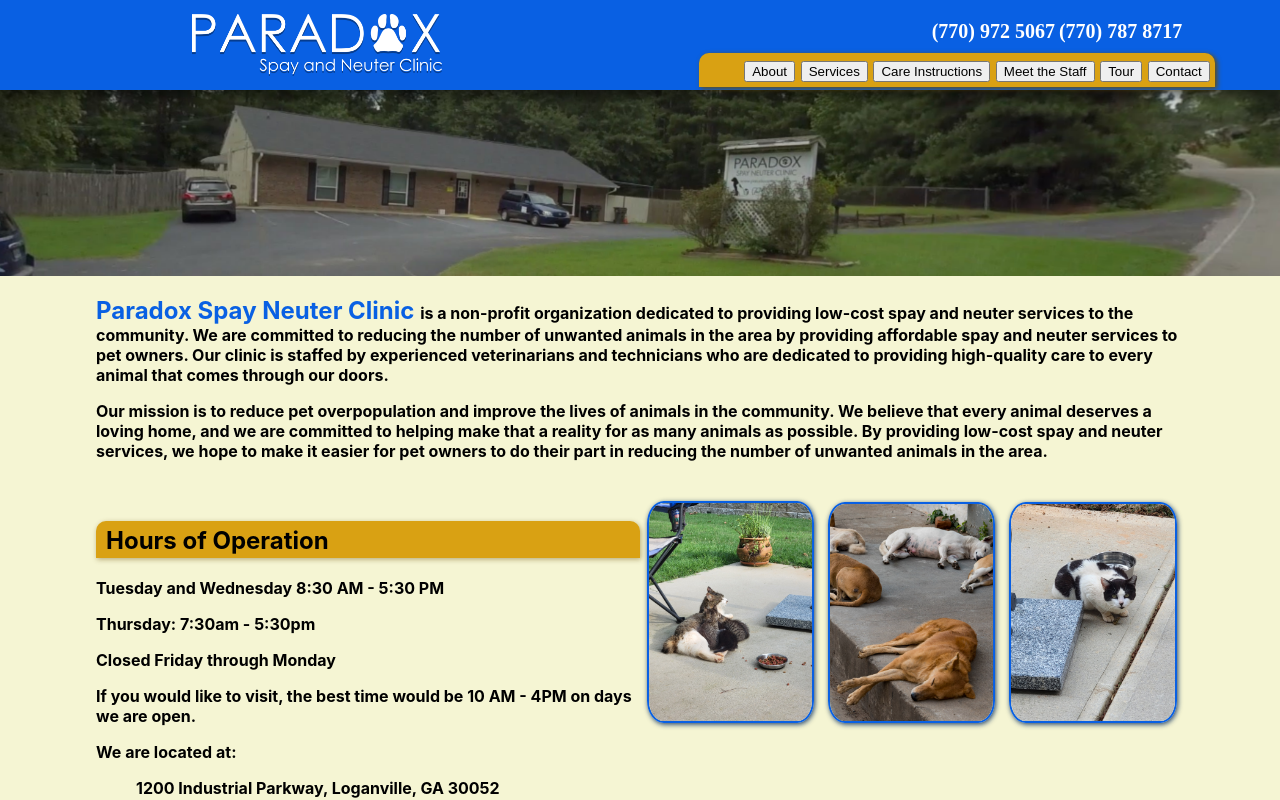
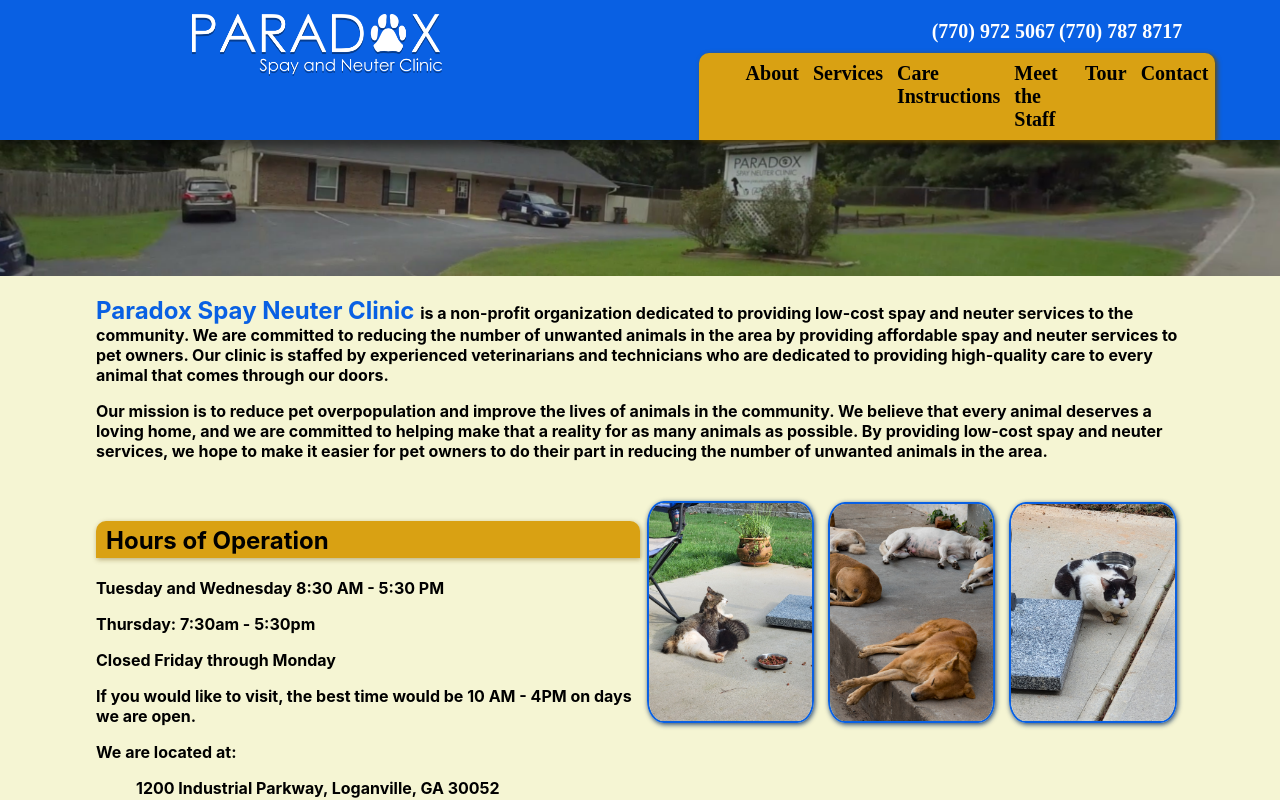
Before and after one commit to TheObstinatePanda/paradoxspayneuter, a React (Create React App) app: page / in a window 1280 px wide. Shown: the top 800 px of the page. Built offline with nearby package versions, Linux system fonts and the light colour scheme.

Commit message:
updating to fix nav display

```diff
--- a/src/headContainer/headContainer.js
+++ b/src/headContainer/headContainer.js
@@ -16,12 +16,12 @@
         </div>
         <div id="navBar">
             <ul>
-                <li><button onClick={ () => onNavClick('about')}>About</button></li>
-                <li><button onClick={ () => onNavClick('services')}>Services</button></li>
-                <li><button onClick={ () => onNavClick('care')}>Care Instructions</button></li>
-                <li><button onClick={ () => onNavClick('staff')}>Meet the Staff</button></li>
-                <li><button onClick={ () => onNavClick('tour')}>Tour</button></li>
-                <li><button onClick={ () => onNavClick('contact')}>Contact</button></li>
+                <li><a onClick={ () => onNavClick('about')}>About</a></li>
+                <li><a onClick={ () => onNavClick('services')}>Services</a></li>
+                <li><a onClick={ () => onNavClick('care')}>Care Instructions</a></li>
+                <li><a onClick={ () => onNavClick('staff')}>Meet the Staff</a></li>
+                <li><a onClick={ () => onNavClick('tour')}>Tour</a></li>
+                <li><a onClick={ () => onNavClick('contact')}>Contact</a></li>
             </ul>
         </div>
       </div>
```
